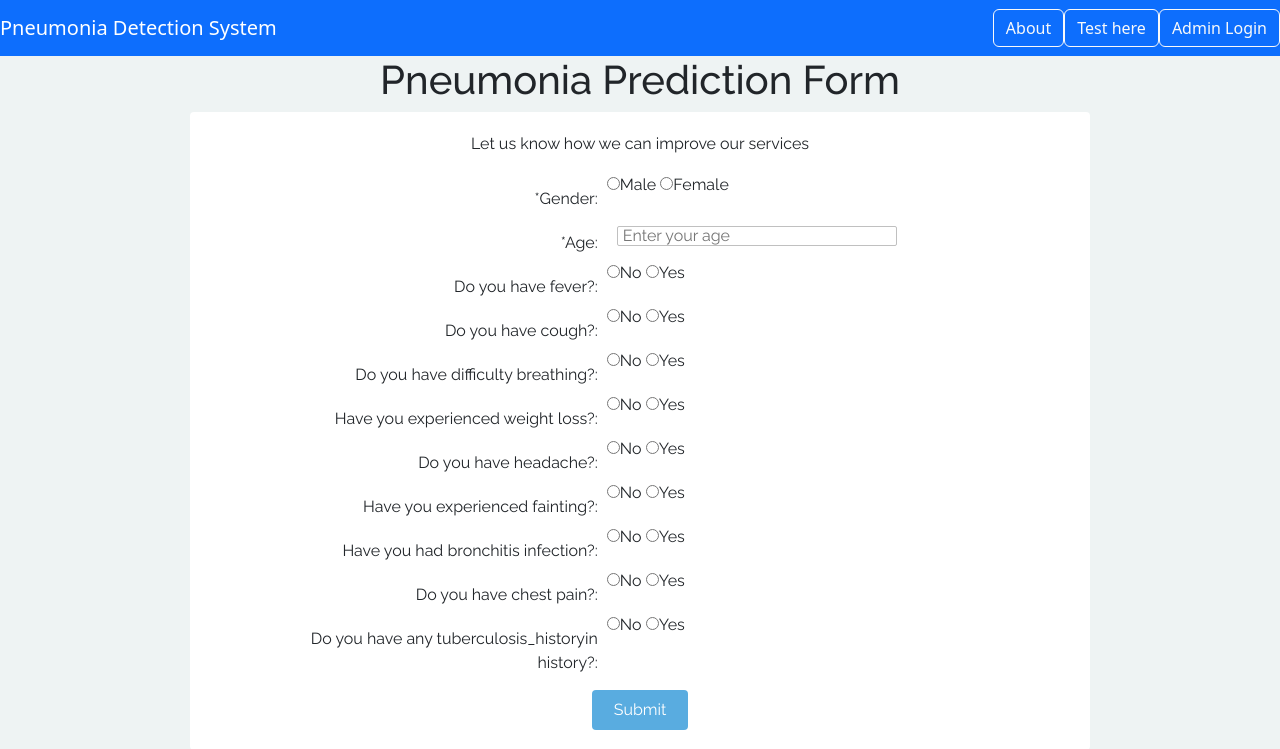
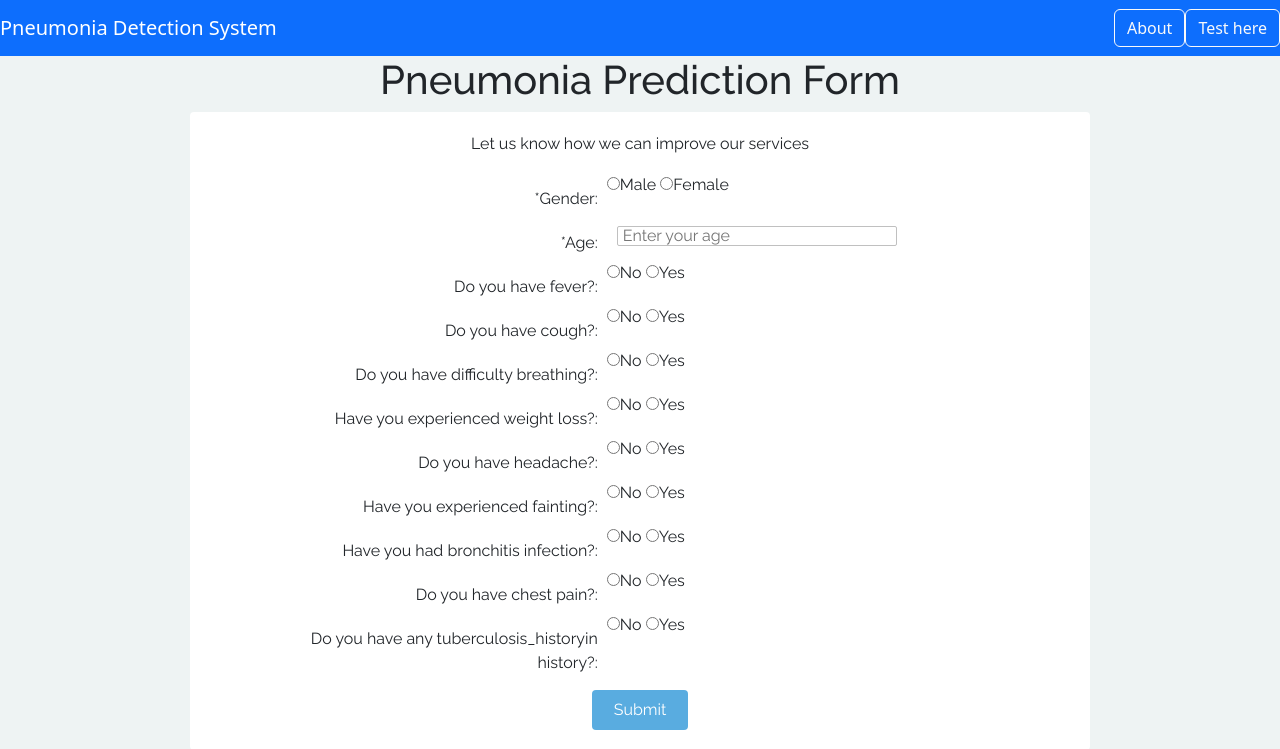
Before and after one commit to AganzeFelicite/Pneumonia_prediction_website_AI, a Django app: page / in a window 1280 px wide. Shown: the top 749 px of the page. Run offline with Django 4.2, Linux system fonts and the light colour scheme.

Commit message:
remove adminlogin

```diff
--- a/prediction/templates/prediction/base.html
+++ b/prediction/templates/prediction/base.html
@@ -33,7 +33,7 @@
       </ul>
         <ul class="nav justify-content-end">
             <li class="nav-item">
-              <a class="btn btn-outline-light " href="{% url 'admin:login' %}" aria-current="page" href="#">Admin Login</a>
+
         </li>
 
         </ul>
```
